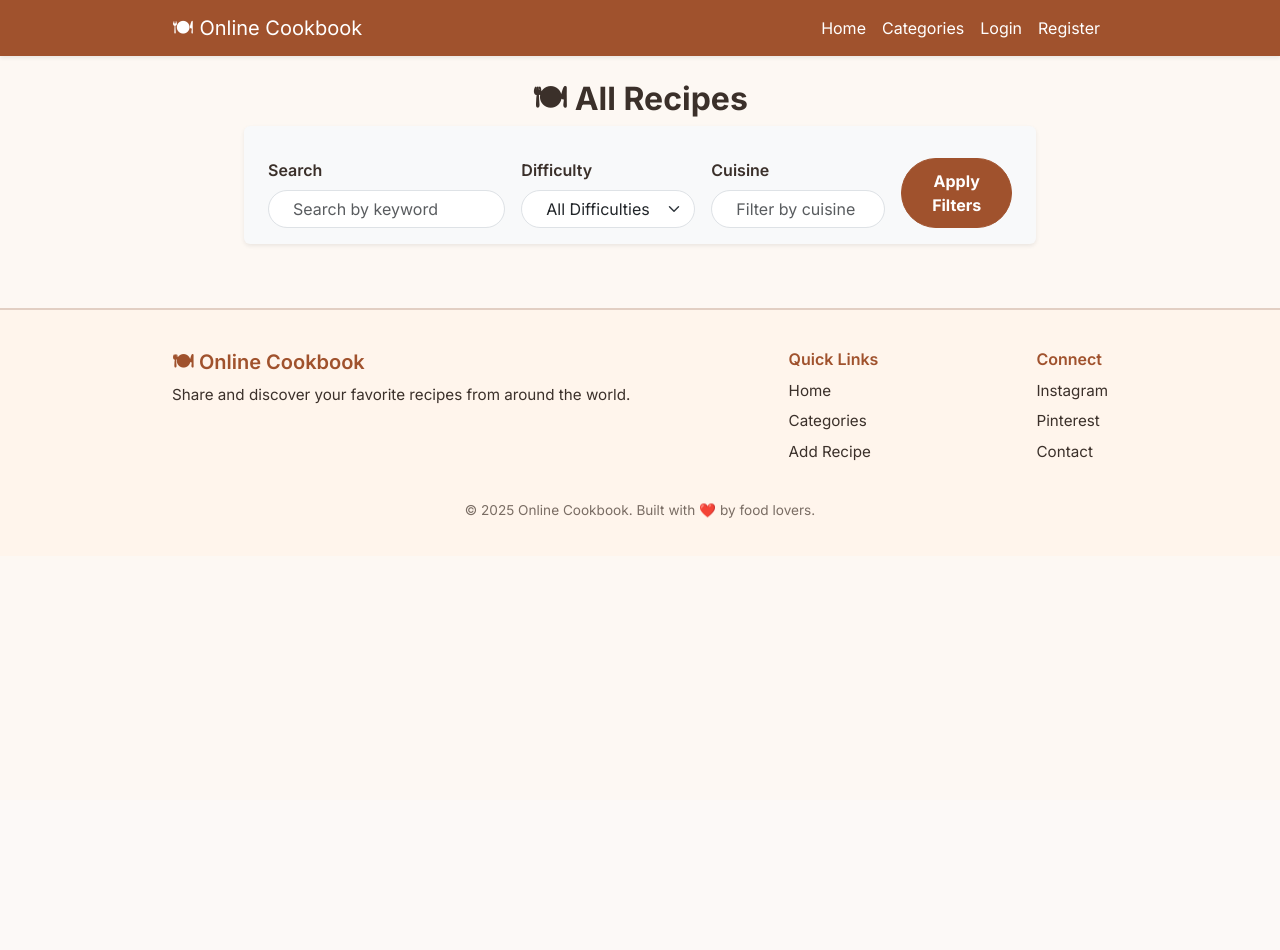
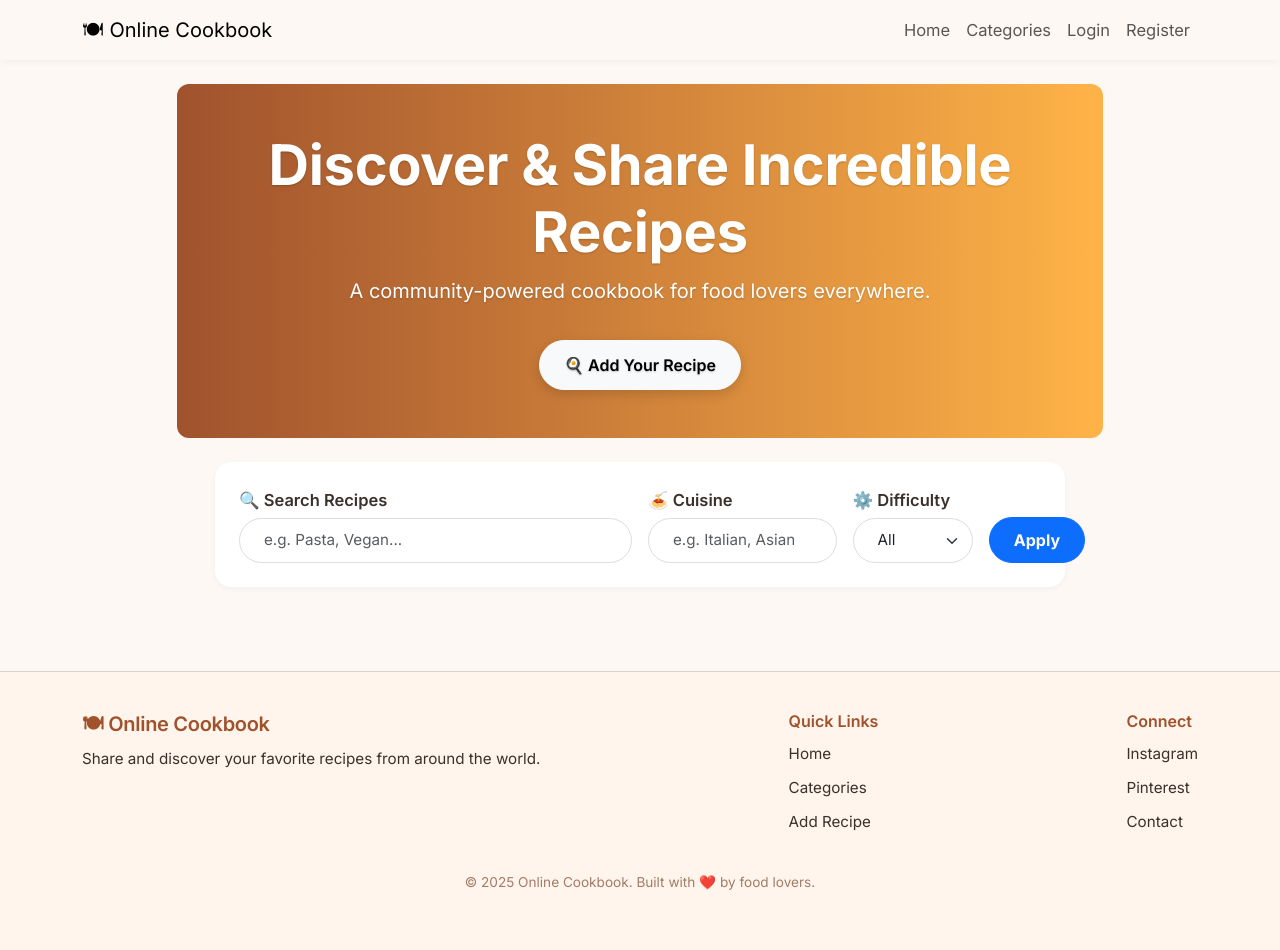
Before and after one commit to Danut89/Project_Online_Cookbook, a Flask app: page / in a window 1280 px wide. Before the commit the page ends 518 px from the top, so only its background shows below. Run offline with Flask 3, Linux system fonts and the light colour scheme; data that the repository does not hold is empty.

Commit message:
Redesigned homepage layout with hero section and filter bar

```diff
--- a/app/static/css/style.css
+++ b/app/static/css/style.css
@@ -1,12 +1,242 @@
 
-        body { font-family: 'Inter', sans-serif; background-color: #FDF8F3; color: #3B302A; }
-        .navbar { background-color: #A0522D !important; }
-        .navbar-brand, .nav-link { color: white !important; font-weight: 500; }
-        .nav-link:hover { color: #FFB347 !important; }
-        .btn-primary { background-color: #A0522D; border-color: #A0522D; }
-        .btn-primary:hover { background-color: #814421; border-color: #814421; }
-        .alert { border-radius: 8px; }
-        .container { max-width: 960px; }
+     /* 🌟 Global Typography & Base Styles */
+body {
+    font-size: 16.5px;
+    line-height: 1.7;
+    font-family: 'Inter', sans-serif;
+    color: #3b302a;
+    background-color: #fdf8f3;
+  }
+
+  h1, h2, h3, h4, h5 {
+    letter-spacing: -0.3px;
+  }
+
+
+  /* 🎨 Hero Section page */
+  .hero-section {
+    background: linear-gradient(135deg, #a0522d, #ffb347);
+    border-radius: 20px;
+    color: white;
+    text-shadow: 0 1px 2px rgba(0,0,0,0.2);
+  }
+
+  .hero-section .btn {
+    font-size: 1rem;
+    padding: 12px 24px;
+    box-shadow: 0 4px 12px rgba(0, 0, 0, 0.15);
+    transition: transform 0.3s ease;
+  }
+  .hero-section .btn:hover {
+    transform: scale(1.05);
+  }
+
+
+  /* 🔍 Filter Section */
+  form.bg-white {
+    border-radius: 20px;
+    box-shadow: 0 6px 16px rgba(0,0,0,0.06);
+    transition: all 0.3s ease-in-out;
+  }
+  form.bg-white:hover {
+    transform: scale(1.01);
+  }
+
+  form label {
+    font-weight: 600;
+    color: #5a463c;
+  }
+
+  form input,
+  form select {
+    border-radius: 50px;
+    transition: all 0.2s ease;
+  }
+  form input:focus,
+  form select:focus {
+    border-color: #a0522d;
+    box-shadow: 0 0 0 0.15rem rgba(160, 82, 45, 0.25);
+  }
+
+
+  /* 🧾 Recipe Cards */
+  .card {
+    border-radius: 16px;
+    overflow: hidden;
+    transition: all 0.3s ease-in-out;
+  }
+  .card:hover {
+    transform: translateY(-6px);
+    box-shadow: 0 8px 20px rgba(0,0,0,0.08);
+  }
+  .card h5 {
+    font-weight: 600;
+    color: #3b302a;
+  }
+  .card .btn {
+    border-radius: 50px;
+  }
+
+
+  /* 📂 browse_category page  */
+.card-category {
+    transition: transform 0.3s ease, box-shadow 0.3s ease;
+    border-radius: 16px;
+    background: #fffdfa;
+    box-shadow: 0 4px 10px rgba(0, 0, 0, 0.05);
+    transition: all 0.3s ease;
+    border: 1px solid #f0e5dc;
+  }
+  .card-category:hover {
+    transform: translateY(-6px);
+    transform: translateY(-6px);
+    box-shadow: 0 8px 20px rgba(255, 181, 107, 0.15);
+    border-color: #ffcf9f;
+  }
+  /* 🎨 Add soft pastel backgrounds for variety */
+.card-category:nth-child(3n) {
+    background: #fff9f4;
+  }
+  .card-category:nth-child(3n+1) {
+    background: #fefcf6;
+  }
+  .card-category:nth-child(3n+2) {
+    background: #fcfefe;
+  }
+  .card-category h5 {
+    font-weight: 600;
+    color: #3b302a;
+    margin-bottom: 0.75rem;
+  }
+  .card-category .btn {
+    border-radius: 50px;
+    font-weight: 500;
+    padding: 6px 18px;
+  }
+
+
+  .category-section h2 {
+    font-size: 2rem;
+    color: #a0522d;
+  }
+  .category-section p {
+    color: #7a6d64;
+    max-width: 600px;
+    margin: 0 auto 40px;
+  }
+
+
+  /* 🏷️ Category Badges */
+  .badge {
+    font-size: 0.75rem;
+    padding: 5px 12px;
+    border-radius: 50px;
+  }
+  .badge.bg-info {
+    background: linear-gradient(to right, #c5f0f4, #90e0ef);
+    color: #004b5c;
+  }
+  .badge.bg-warning {
+    background: linear-gradient(to right, #ffe29a, #ffc107);
+    color: #5f4c00;
+  }
+
+  /* 📝 Add_Recipe page */
+form {
+    max-width: 850px;
+    margin: 0 auto;
+    background: #fff;
+    padding: 30px;
+    border-radius: 20px;
+    box-shadow: 0 10px 30px rgba(0,0,0,0.05);
+  }
+
+  /* ✍️ Labels and Inputs */
+  form .form-label {
+    font-weight: 600;
+    margin-bottom: 4px;
+    color: #3b302a;
+  }
+
+  form .form-control,
+  form .form-select {
+    border-radius: 12px;
+    padding: 10px 16px;
+    font-size: 0.95rem;
+    border: 1px solid #ddd;
+    transition: 0.2s ease;
+  }
+
+  form .form-control:focus,
+  form .form-select:focus {
+    border-color: #a0522d;
+    box-shadow: 0 0 0 0.15rem rgba(160, 82, 45, 0.15);
+  }
+
+  /* 🧾 Textareas */
+  textarea.form-control {
+    min-height: 120px;
+  }
+
+  /* 📂 Section Styling */
+  .form-section-title {
+    font-size: 1.2rem;
+    margin-top: 30px;
+    color: #a0522d;
+    font-weight: 600;
+  }
+
+  /* ✅ Button Group */
+  form .btn {
+    padding: 10px 24px;
+    font-weight: 600;
+    border-radius: 50px;
+  }
+
+
+/* Profile page */
+  .profile-header {
+    background: linear-gradient(to right, #a0522d, #ffb347);
+    color: white;
+    border-radius: 16px;
+    padding: 30px 20px;
+    margin-bottom: 40px;
+    text-align: center;
+  }
+  .profile-header h3 {
+    margin-bottom: 0;
+    font-weight: 700;
+  }
+  .recipe-link:hover {
+    text-decoration: underline;
+    color: #a0522d;
+  }
+  .list-group-item {
+    border: none;
+    border-bottom: 1px solid #eee;
+    border-radius: 12px;
+    transition: background 0.2s ease;
+  }
+  .list-group-item:hover {
+    background: #fff7f0;
+  }
+
+
+
+  /* 🌐 Utility */
+  .rounded-4 {
+    border-radius: 1rem !important;
+  }
+  .rounded-pill {
+    border-radius: 50rem !important;
+  }
+  .shadow-sm {
+    box-shadow: 0 2px 6px rgba(0,0,0,0.04) !important;
+  }
+  .text-shadow {
+    text-shadow: 1px 1px 2px rgba(0,0,0,0.1);
+  }
+
 
         /* Footer */
 
@@ -58,3 +288,18 @@
             color: #7a6d64;
             font-size: 0.85rem;
           }
+
+        .site-footer {
+            margin-top: 60px;
+            padding-top: 40px;
+            border-top: 1px solid #e2cfc3;
+            background: #fff5ec;
+            font-size: 0.95rem;
+        }
+        .footer-bottom {
+            color: #a27c68;
+            font-size: 0.85rem;
+            padding-bottom: 20px;
+            margin-top: 20px;
+            text-align: center;
+        }
--- a/app/templates/home.html
+++ b/app/templates/home.html
@@ -1,73 +1,77 @@
 {% extends "base.html" %}
 {% block content %}
-<h2 class="mb-4 fw-bold text-center">🍽 All Recipes</h2>
 
-<!-- 🔍 Filter & Search Form -->
-<form method="GET" action="{{ url_for('main.home') }}" class="row g-3 mb-4 p-3 bg-light rounded shadow-sm">
+<!-- 🌟 Hero Section -->
+<section class="hero-section text-white text-center py-5 mb-4" style="background: linear-gradient(to right, #a0522d, #ffb347); border-radius: 12px;">
+  <div class="container">
+    <h1 class="display-4 fw-bold">Discover & Share Incredible Recipes</h1>
+    <p class="lead">A community-powered cookbook for food lovers everywhere.</p>
+    <a href="{{ url_for('main.add_recipe') }}" class="btn btn-light btn-lg mt-3 fw-semibold rounded-pill px-4">🍳 Add Your Recipe</a>
+  </div>
+</section>
 
-    <div class="col-md-4">
-        <label class="form-label fw-semibold" for="search">Search</label>
-        <input type="text" id="search" name="q" class="form-control rounded-pill px-4"
-               placeholder="Search by keyword" value="{{ request.args.get('q', '') }}">
+<!-- 🔍 Redesigned Filter & Search Bar -->
+<section class="container mb-5">
+  <form method="GET" action="{{ url_for('main.home') }}" class="p-4 bg-white shadow-sm rounded-4">
+    <div class="row g-3 align-items-end">
+      <div class="col-md-6">
+        <label class="form-label fw-semibold">🔍 Search Recipes</label>
+        <input type="text" name="q" class="form-control rounded-pill px-4" placeholder="e.g. Pasta, Vegan..."
+               value="{{ request.args.get('q', '') }}">
       </div>
-
       <div class="col-md-3">
-        <label class="form-label fw-semibold" for="difficulty">Difficulty</label>
-        <select id="difficulty" name="difficulty" class="form-select rounded-pill px-4">
-            <option value="">All Difficulties</option>
+        <label class="form-label fw-semibold">🍝 Cuisine</label>
+        <input type="text" name="cuisine" class="form-control rounded-pill px-4" placeholder="e.g. Italian, Asian"
+               value="{{ request.args.get('cuisine', '') }}">
+      </div>
+      <div class="col-md-2">
+        <label class="form-label fw-semibold">⚙️ Difficulty</label>
+        <select name="difficulty" class="form-select rounded-pill px-4">
+          <option value="">All</option>
           <option value="Easy" {% if request.args.get('difficulty') == 'Easy' %}selected{% endif %}>Easy</option>
           <option value="Medium" {% if request.args.get('difficulty') == 'Medium' %}selected{% endif %}>Medium</option>
           <option value="Hard" {% if request.args.get('difficulty') == 'Hard' %}selected{% endif %}>Hard</option>
         </select>
       </div>
-
-    <div class="col-md-3">
-        <label class="form-label fw-semibold" for="cuisine">Cuisine</label>
-        <input type="text" id="cuisine" name="cuisine" class="form-control rounded-pill px-4"
-               placeholder="Filter by cuisine" value="{{ request.args.get('cuisine', '') }}">
+      <div class="col-md-1 d-grid">
+        <button type="submit" class="btn btn-primary rounded-pill fw-bold">Apply</button>
       </div>
-
-    <div class="col-md-2 d-grid">
-        <button type="submit" class="btn btn-primary rounded-pill fw-bold">Apply Filters</button>
     </div>
   </form>
-
   {% if request.args %}
-    <div class="mb-3 text-end">
-        <a href="{{ url_for('main.home') }}" class="btn btn-outline-secondary btn-sm rounded-pill">Clear Filters</a>
+    <div class="mt-2 text-end">
+      <a href="{{ url_for('main.home') }}" class="btn btn-sm btn-outline-secondary rounded-pill">Clear Filters</a>
     </div>
   {% endif %}
+</section>
 
-<!-- 🧾 Recipes List -->
+<!-- 🧾 Recipe Grid -->
+<section class="container">
   {% if recipes %}
-    <div class="row">
+    <div class="row g-4">
       {% for recipe in recipes %}
-            <div class="col-md-4 d-flex align-items-stretch">
-                <div class="card mb-4 shadow-sm border-0 rounded-4 w-100">
+        <div class="col-md-4">
+          <div class="card h-100 shadow-sm border-0 rounded-4">
             {% if recipe.image_url %}
-                        <img src="{{ recipe.image_url }}" class="card-img-top rounded-top-4"
-                             alt="{{ recipe.title }} image" style="max-height: 200px; object-fit: cover;">
+              <img src="{{ recipe.image_url }}" class="card-img-top rounded-top-4" style="height: 200px; object-fit: cover;">
             {% else %}
-                        <img src="{{ url_for('static', filename='uploads/default_recipe.jpg') }}"
-                             class="card-img-top rounded-top-4"
-                             alt="Default recipe image" style="max-height: 200px; object-fit: cover;">
+              <img src="{{ url_for('static', filename='uploads/default_recipe.jpg') }}" class="card-img-top rounded-top-4" style="height: 200px; object-fit: cover;">
             {% endif %}
             <div class="card-body d-flex flex-column">
-                        <h5 class="card-title fw-semibold">{{ recipe.title }}</h5>
-                        <p class="card-text small text-muted mb-1">👤 By: <strong>{{ recipe.user.username }}</strong></p>
-                        <p class="card-text text-secondary small">{{ recipe.description[:100] }}...</p>
-
+              <h5 class="fw-semibold text-dark">{{ recipe.title }}</h5>
+              <p class="text-muted small mb-2">{{ recipe.description[:90] }}...</p>
+              <div class="mb-2">
                 {% if recipe.categories %}
-                            <div class="mb-2 mt-2">
                   {% for cat in recipe.categories %}
-                                    <span class="badge rounded-pill bg-info text-dark me-1">{{ cat.name }}</span>
+                    <span class="badge bg-info text-dark rounded-pill me-1">{{ cat.name }}</span>
                   {% endfor %}
+                {% endif %}
+                {% if recipe.difficulty %}
+                  <span class="badge bg-warning text-dark rounded-pill">{{ recipe.difficulty }}</span>
+                {% endif %}
               </div>
-                        {% endif %}
-
               <div class="mt-auto">
-                            <a href="{{ url_for('main.view_recipe', recipe_id=recipe.id) }}"
-                               class="btn btn-outline-primary btn-sm rounded-pill w-100">View Recipe</a>
+                <a href="{{ url_for('main.view_recipe', recipe_id=recipe.id) }}" class="btn btn-outline-primary w-100 rounded-pill fw-semibold">View Recipe</a>
               </div>
             </div>
           </div>
@@ -79,4 +83,6 @@
       No recipes found. <a href="{{ url_for('main.add_recipe') }}">Add one here</a>!
     </div>
   {% endif %}
+</section>
+
 {% endblock %}
```
Lines whose indentation alone changed are shown as unchanged.
